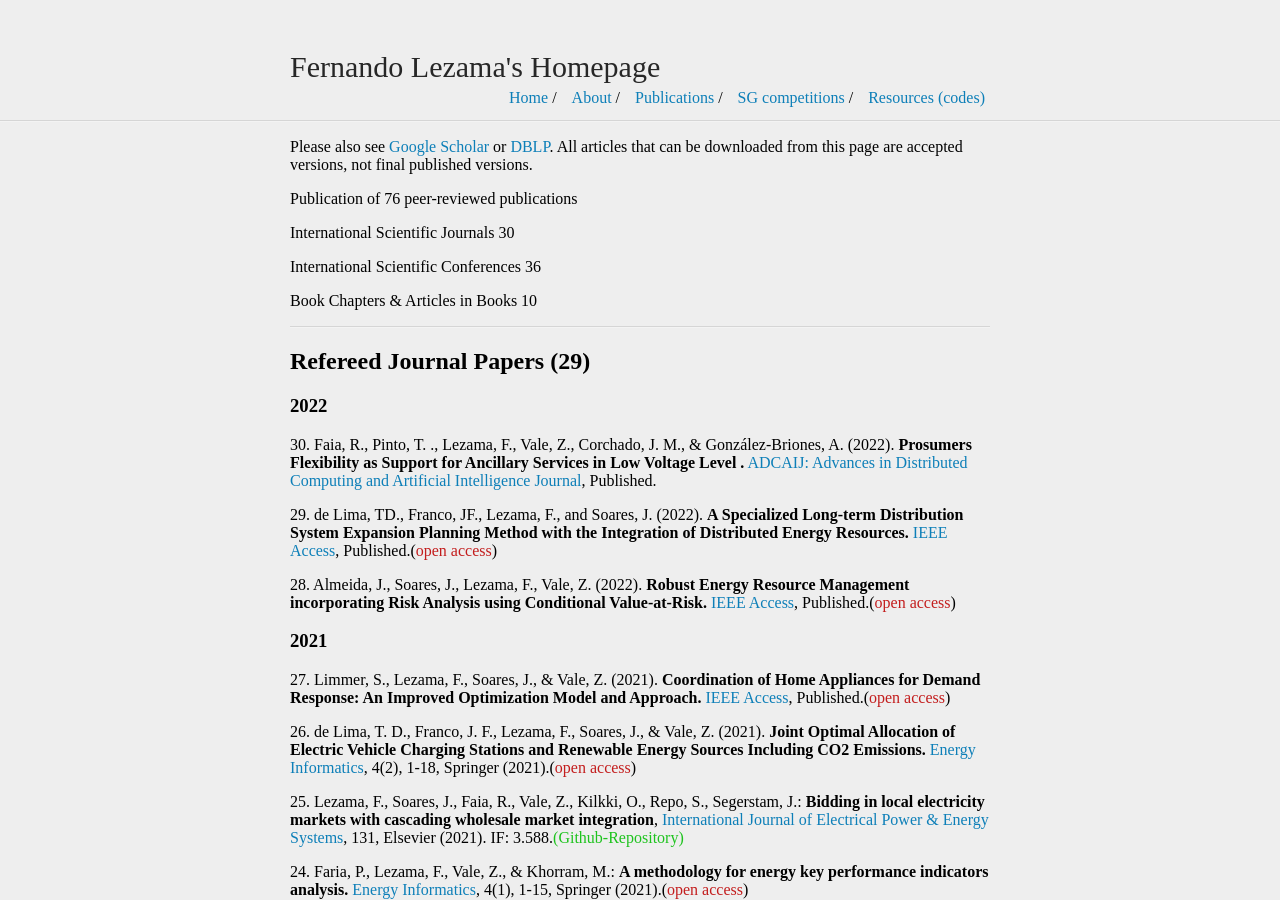
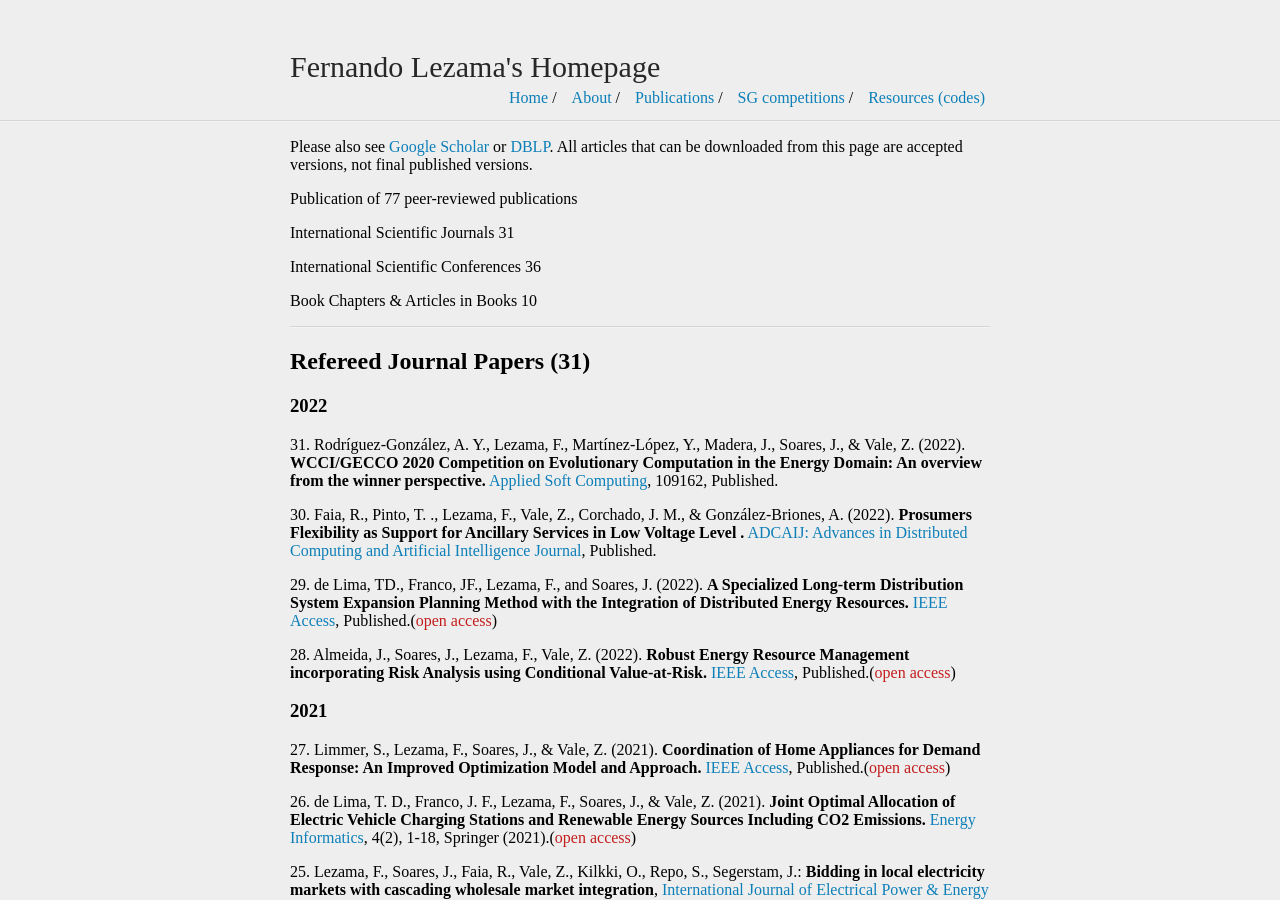
Before and after one commit to fernandolezama/fernandolezama.github.io, a Jekyll site: the page built from publication.md, in a window 1280 px wide and 900 px high. Built offline with Jekyll 4.4.1, drawn with Linux system fonts in a browser that asks for light colours.

Commit message:
Update publication.md

```diff
--- a/publication.md
+++ b/publication.md
@@ -5,9 +5,9 @@ title: Fernando Lezama's Homepage
 
 Please also see [Google Scholar](https://scholar.google.com/citations?user=LIpiLCoAAAAJ&hl=es) or [DBLP](https://dblp.uni-trier.de/pers/hd/l/Lezama:Fernando). All articles that can be downloaded from this page are accepted versions, not final published versions.
 
-Publication of 76 peer-reviewed publications
+Publication of 77 peer-reviewed publications
 
-International Scientific Journals	30
+International Scientific Journals	31
 
 International Scientific Conferences	36
 
@@ -15,9 +15,11 @@ Book Chapters & Articles in Books	10
 
 ---
 
-## Refereed Journal Papers (29)
+## Refereed Journal Papers (31)
 
 ### 2022
+31\. Rodríguez-González, A. Y., Lezama, F., Martínez-López, Y., Madera, J., Soares, J., & Vale, Z. (2022). **WCCI/GECCO 2020 Competition on Evolutionary Computation in the Energy Domain: An overview from the winner perspective.** [Applied Soft Computing](https://www.sciencedirect.com/science/article/pii/S1568494622004148), 109162, Published.
+
 30\. Faia, R., Pinto, T. ., Lezama, F., Vale, Z., Corchado, J. M., & González-Briones, A. (2022). **Prosumers Flexibility as Support for Ancillary Services in Low Voltage Level .** [ADCAIJ: Advances in Distributed Computing and Artificial Intelligence Journal]([https://revistas.usal.es/index.php/2255-2863/article/view/27896]), Published.
 
 29\. de Lima, TD., Franco, JF., Lezama, F., and Soares, J. (2022). **A Specialized Long-term Distribution System Expansion Planning Method with the Integration of Distributed Energy Resources.** [IEEE Access](https://ieeexplore.ieee.org/abstract/document/9585590), Published.(<span style="color:#C31D1D;">open access</span>)
```
